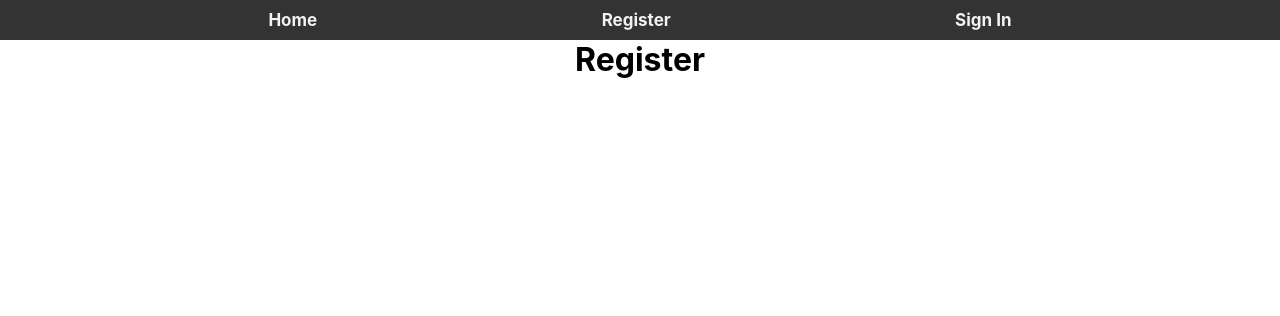
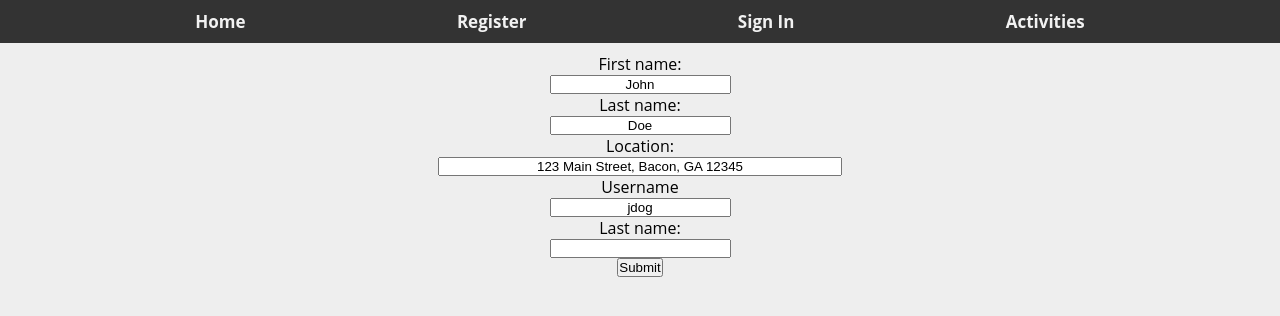
Before and after one commit to LawrenceOL/out-n-about-5-front-end, a React (Create React App) app: page /register in a window 1280 px wide. Shown: the top 316 px of the page. Built offline with nearby package versions, Linux system fonts and the light colour scheme.

Commit message:
added form fields and TaskCard setup with HTML and css

```diff
--- a/src/App.js
+++ b/src/App.js
@@ -6,6 +6,7 @@ import Nav from './components/Nav'
 import Register from './pages/Register'
 import SignIn from './pages/SignIn'
 import Home from './pages/Home'
+import Activities from './pages/Activities'
 
 const App = () => {
 
@@ -17,7 +18,7 @@ const App = () => {
           <Route path="/" element={<Home />} />
           <Route path="/signin" element={<SignIn />} />
           <Route path="/register" element={<Register />} />
-          <Route path="/activities" element={''} />
+          <Route path="/activities" element={<Activities/>} />
         </Routes>
       </main>
     </div>
--- a/src/components/Nav.js
+++ b/src/components/Nav.js
@@ -20,6 +20,7 @@ const Nav = ({ authenticated, user, handleLogOut }) => {
       <Link className='nav-link' to="/">Home</Link>
       <Link className='nav-link' to="/register">Register</Link>
       <Link className='nav-link' to="/signin">Sign In</Link>
+      <Link className='nav-link' to="/activities">Activities</Link>
     </nav>
     </header>
   )
--- a/src/components/TaskCard.js
+++ b/src/components/TaskCard.js
@@ -0,0 +1,25 @@
+import { Link } from 'react-router-dom'
+
+const TaskCard = () => {
+
+return (
+<div className="first hero">
+  <img className="location-img" src="http://tile.loc.gov/image-services/iiif/service:pnp:highsm:38100:38110/full/pct:25/0/default.jpg" alt="location"/>
+  <div className="hero-description-bk"></div>
+  <div className="hero-logo">
+    <img src="https://miscmedia-9gag-fun.9cache.com/images/thumbnail-facebook/1557291375.3948_Dy2yZu_n.jpg" alt=""/>
+  </div>
+  <div className="hero-description">
+    <p>Lorem ipsum dolor sit amet, consectetur adipiscing elit.</p>
+  </div>
+  <div  className="task-date">
+    <p>20.02.2019</p>
+  </div>
+  <div className="hero-btn">
+   <Link to='/signin'></Link>
+  </div>
+</div>
+)
+}
+
+export default TaskCard
--- a/src/pages/Activities.Js
+++ b/src/pages/Activities.Js
@@ -1,4 +1,5 @@
 import {useNavigate} from 'react-router-dom'
+import TaskCard from '../components/TaskCard'
 
 const Activities = () => {
   let navigate = useNavigate()
@@ -6,8 +7,9 @@ const Activities = () => {
   return (
     <div className="activities-page">
       <h1>Out and About 5</h1>
+      <TaskCard />
     </div>
   )
 }
 
-export default Home
+export default Activities
--- a/src/pages/Register.js
+++ b/src/pages/Register.js
@@ -4,9 +4,19 @@ const Register = () => {
   let navigate = useNavigate()
 
   return (
-    <div className="register-page">
-      <h1>Register</h1>
-    </div>
+    <form className= "register-form">
+    <label className='register-label'>First name:</label>
+    <input type="text" id="fname" name="fname" defaultValue="John"/>
+    <label>Last name:</label>
+    <input type="text" id="lname" name="lname" defaultValue="Doe"/>
+    <label>Location:</label>
+    <input className="location-form-field" type="text" id="location" name="location" defaultValue="123 Main Street, Bacon, GA 12345"/>
+    <label>Username</label>
+    <input type="text" id="username" name="username" defaultValue="jdog"/>
+    <label>Last name:</label>
+    <input type="password" id="password" name="password"/>
+    <input type="submit" value="Submit"/>
+  </form>
   )
 }
 
--- a/src/style/App.css
+++ b/src/style/App.css
@@ -33,3 +33,99 @@ nav {
   transform: scale(1.2);
   cursor: pointer;
 }
+
+.register-form {
+  text-align: center;
+  display: flex;
+  flex-direction: column;
+  justify-content: center;
+  align-items: center;
+  width: 800;
+  padding: 10px;
+}
+input {
+  text-align: center;
+}
+.location-form-field {
+  width: 400px;
+}
+
+/* BEGIN CARD DESIGN */
+.hero {
+  display: inline-block;
+  position: relative;
+  width: 400px;
+  min-width: 400px;
+  height: 400px;
+  border-radius: 30px;
+  overflow:hidden;
+  box-shadow: 5px 5px 30px rgba(0, 0, 0, 0.3);
+  margin: 30px;
+}
+
+.location-img {
+  height: 100%;
+}
+
+.hero-description-bk {
+  background-image:linear-gradient(#12613c, #0a290d);
+  border-radius: 30px;
+  position: absolute;
+  top: 55%;
+  left: -5px;
+  height: 65%;
+  width: 108%;
+  transform: skew(19deg, -9deg);
+}
+
+.hero-logo {
+  height: 80px;
+  width: 80px;
+  border-radius: 20px;
+  background-color: #fff;
+  position: absolute;
+  bottom: 30%;
+  left: 30px;
+  overflow:hidden;
+  box-shadow: 5px 5px 30px rgba(0, 0, 0, 0.7);
+}
+
+.hero-logo img {
+  height: 100%;
+}
+
+.hero-description {
+  position: absolute;
+  color: #fff;
+  font-weight: 900;
+  left: 150px;
+  bottom: 26%;
+}
+
+.hero-btn {
+  position: absolute;
+  color: #fff;
+  right: 30px;
+  bottom: 10%;
+  padding: 10px 20px;
+  border: 1px solid #fff;
+}
+
+.hero-btn a {
+  color: #fff;
+}
+
+.hero-date {
+  position: absolute;
+  color: #fff;
+  left: 30px;
+  bottom: 10%;
+}
+/* END CARD DESIGN */
+
+body {
+  font-family: 'Open Sans', sans-serif;
+  margin: 0;
+  background-color: #eee;
+  min-height: 100vh;
+}
```
